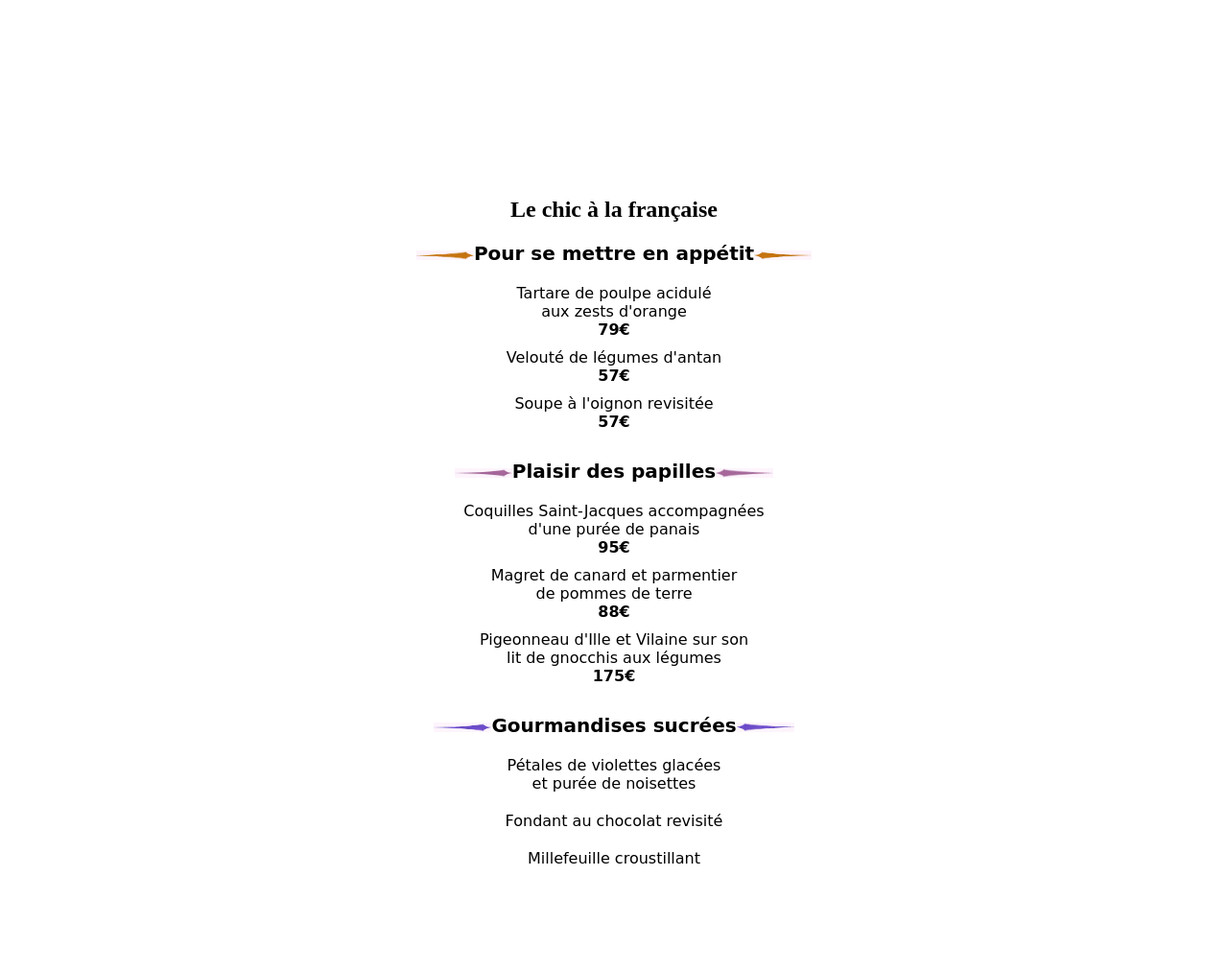
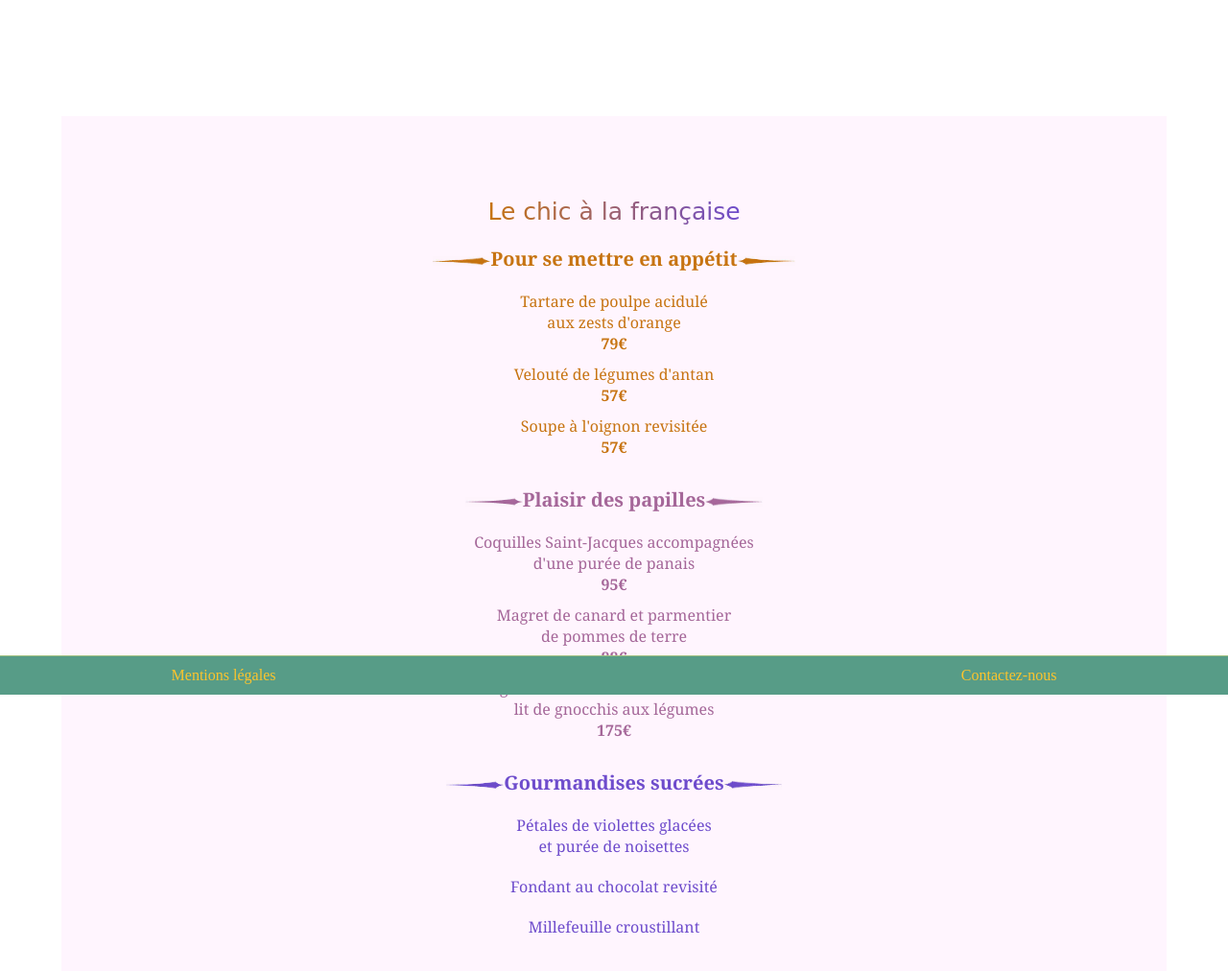
Before and after one commit to Karimachoui/oh-my-food, a plain HTML site: page html/menu2.html in a window 1280 px wide. Shown: the part 76-1088 px from the top of the page at 96% size. Drawn offline with Linux system fonts and the light colour scheme; a web font is replaced by a local one.

Commit message:
menu 2 color + fonts

```diff
--- a/html/menu2.html
+++ b/html/menu2.html
@@ -9,8 +9,8 @@
         <link rel="stylesheet" href="../sass/style.css"/>
         <meta name="viewport" content="width=device-width, initial-scale=1">
         <link href="https://fonts.googleapis.com/css?family=Montserrat&display=swap" rel="stylesheet">
-        <script src="https://kit.fontawesome.com/ebfd66d4e0.js" crossorigin="anonymous"></script>
-
+        <link href="https://fonts.googleapis.com/css?family=Croissant+One&display=swap" rel="stylesheet">
+        <link href="https://fonts.googleapis.com/css?family=Kalam&display=swap" rel="stylesheet">
 
     </head>
 
@@ -26,6 +26,7 @@
 
         </header>
 
+
         <article class="menu menu--two">
 
             <section class="menu__heading heading--two">
@@ -35,10 +36,10 @@
 
             </section>
 
-            <section class="menu__trio trio__starter--two">
+            <section class="menu__trio starter--two">
 
                 <img class="trio__image--L" src="../images/2-starter-L.jpg" alt="trait">
-                <h3 class="trio__title trio__title--one">Pour se mettre en appétit</h3>
+                <h3 class="trio__title starter__title--two">Pour se mettre en appétit</h3>
                 <img class="trio__image--R" src="../images/2-starter-R.jpg" alt="trait">
 
             </section>
@@ -51,15 +52,15 @@
 
             </div>
 
-            <section class="menu__trio trio__dish--two">
+            <section class="menu__trio dish--two">
 
                 <img class="trio__image--L" src="../images/2-dish-L.jpg" alt="trait">
-                <h3 class="trio__title trio__title--one">Plaisir des papilles</h3>
+                <h3 class="trio__title dish__title--two">Plaisir des papilles</h3>
                 <img class="trio__image--R" src="../images/2-dish-R.jpg" alt="trait">
 
             </section>
 
-            <div class="menu__dish">
+            <div class="menu__dish dish--two">
 
                 <div class="meal">Coquilles Saint-Jacques accompagnées<br>d'une purée de panais</div><div class="dish__price">95€</div>
                 <div class="meal">Magret de canard et parmentier<br>de pommes de terre</div><div class="dish__price">88€</div>
@@ -67,15 +68,15 @@
 
             </div>
 
-            <section class="menu__trio trio__dessert--two">
+            <section class="menu__trio dessert--two">
 
                 <img class="trio__image--L" src="../images/2-dessert-L.jpg" alt="trait">
-                <h3 class="trio__title trio__title--one">Gourmandises sucrées</h3>
+                <h3 class="trio__title dessert__title--two">Gourmandises sucrées</h3>
                 <img class="trio__image--R" src="../images/2-dessert-R.jpg" alt="trait">
 
             </section>
 
-            <div class="menu__dessert">
+            <div class="menu__dessert dessert--two">
 
                 <div class="meal meal--one--two">Pétales de violettes glacées<br>et purée de noisettes</div>
                 <div class="meal meal--one--two">Fondant au chocolat revisité</div>
@@ -83,13 +84,17 @@
 
             </div>
 
-            <section class="menu__foo foo--two">
+        </article>
 
-                <h2 class="foo__title"></h2>
 
-            </section>
+        <footer class="foo">
 
-        </article>
+            <a class="foo__link--left">Mentions légales</a>
+
+            <a class="foo__link--right">Contactez-nous</a>
+
+        </footer>
+
 
     </body>
 
--- a/sass/layout/_footer.scss
+++ b/sass/layout/_footer.scss
@@ -1,7 +1,7 @@
 .foo{
     display: grid;
     width: 100%;
-    background-color: #579c87;
+    background-color: #579C87;
     position: fixed;
     bottom: 0;
     height: 40px;
--- a/sass/layout/_main.scss
+++ b/sass/layout/_main.scss
@@ -31,7 +31,7 @@ main{
 }
 
 .card--two{
-    background-color: #f3e7eb;
+    background-color: #FFF5FE;
     .card__title{
         font-family: 'Croissant One', sans-serif;
         font-size: 20px;
@@ -42,7 +42,7 @@ main{
 }
 
 .card--three{
-    background-color: #faf9f8;
+    background-color: #f9f9f9;
     .card__title{
         font-family: 'Parisienne', sans-serif;
         font-size: 30px;
@@ -60,7 +60,7 @@ main{
 }
 
 .card--four{
-    background-color: #fffdfb;
+    background-color: #fdfffd;
     margin-bottom: 10%;
     .card__title{
         font-family: 'Kaushan Script', sans-serif;
--- a/sass/pages/_page1.scss
+++ b/sass/pages/_page1.scss
@@ -1,4 +1,7 @@
-.menu--one{background-color: #fadfda;}
+.menu--one{
+    background-color: #fadfda;
+    font-family: 'Kalam',cursive;
+}
 
 .heading--one{
     display: flex;
--- a/sass/pages/_page2.scss
+++ b/sass/pages/_page2.scss
@@ -0,0 +1,35 @@
+.menu--two{
+    background-color: #FFF5FE;
+    font-family: 'Monserrat', sans-serif;
+}
+
+.heading--two .heading__title{
+    font-family: 'Croissant One', cursive;
+    font-weight: normal;
+    font-size: 25px;
+    background: linear-gradient(to right, #C77412, #6E4CCC);
+    -webkit-background-clip: text;
+    -webkit-text-fill-color: transparent;
+}
+
+.starter--two{
+    color: #C77412;
+}
+
+.dish--two{
+    color:#A56799;
+}
+
+.dessert--two{
+    color:#6E4CCC;
+}
+
+.starter--two, .dish--two, .dessert--two{
+    font-family: Georgia, 'Times New Roman', Times, serif;
+}
+
+.starter__title--two, .dish__title--two, .dessert__title--two{
+    font-family: Georgia, 'Times New Roman', Times, serif;
+    font-weight: bold;
+    font-size: 20px;
+}
--- a/sass/pages/_pages-all.scss
+++ b/sass/pages/_pages-all.scss
@@ -34,7 +34,6 @@
 .menu__starter, .menu__dish, .menu__dessert{
     text-align: center;
     margin-bottom: 20px;
-    font-family: 'Kalam',cursive;
 }
 
 .starter__price, .dish__price, .dessert__price{
```
Also changed, not shown: sass/style.css, 1 other file.
